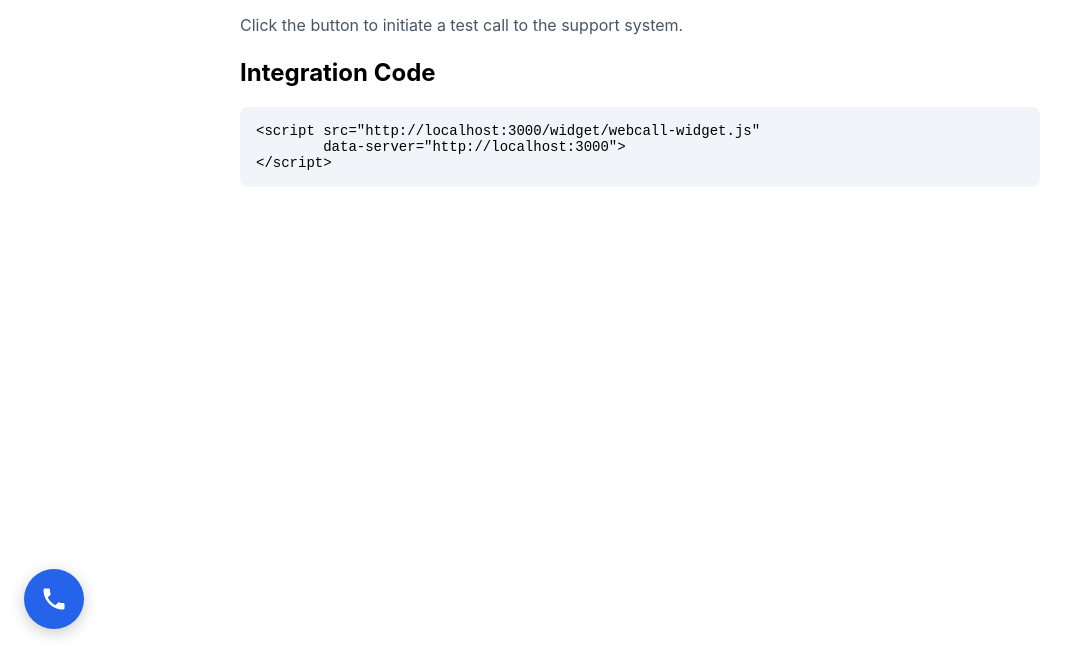
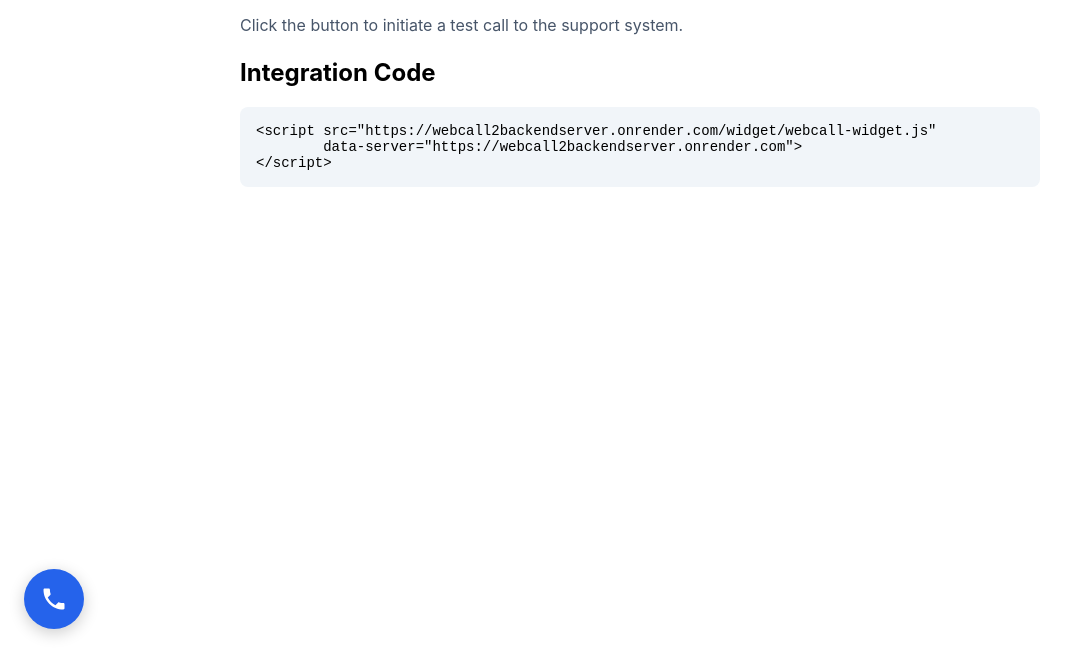
Before and after one commit to naresh7km/webcall2.0, a plain HTML site: page widget/index.html in a window 1280 px wide. Shown: the part 147-800 px from the top of the page, without its empty margins (0-1083 px from the left). Drawn offline with Linux system fonts and the light colour scheme.

Commit message:
Update index.html

```diff
--- a/widget/index.html
+++ b/widget/index.html
@@ -18,12 +18,12 @@
 
   <h2>Integration Code</h2>
   <div class="code">
-    &lt;script src="http://localhost:3000/widget/webcall-widget.js"<br>
-    &nbsp;&nbsp;&nbsp;&nbsp;&nbsp;&nbsp;&nbsp;&nbsp;data-server="http://localhost:3000"&gt;<br>
+    &lt;script src="https://webcall2backendserver.onrender.com/widget/webcall-widget.js"<br>
+    &nbsp;&nbsp;&nbsp;&nbsp;&nbsp;&nbsp;&nbsp;&nbsp;data-server="https://webcall2backendserver.onrender.com"&gt;<br>
     &lt;/script&gt;
   </div>
 
   <!-- WebCall Widget -->
-  <script src="webcall-widget.js" data-server="http://localhost:3000"></script>
+  <script src="webcall-widget.js" data-server="https://webcall2backendserver.onrender.com"></script>
 </body>
 </html>
```
